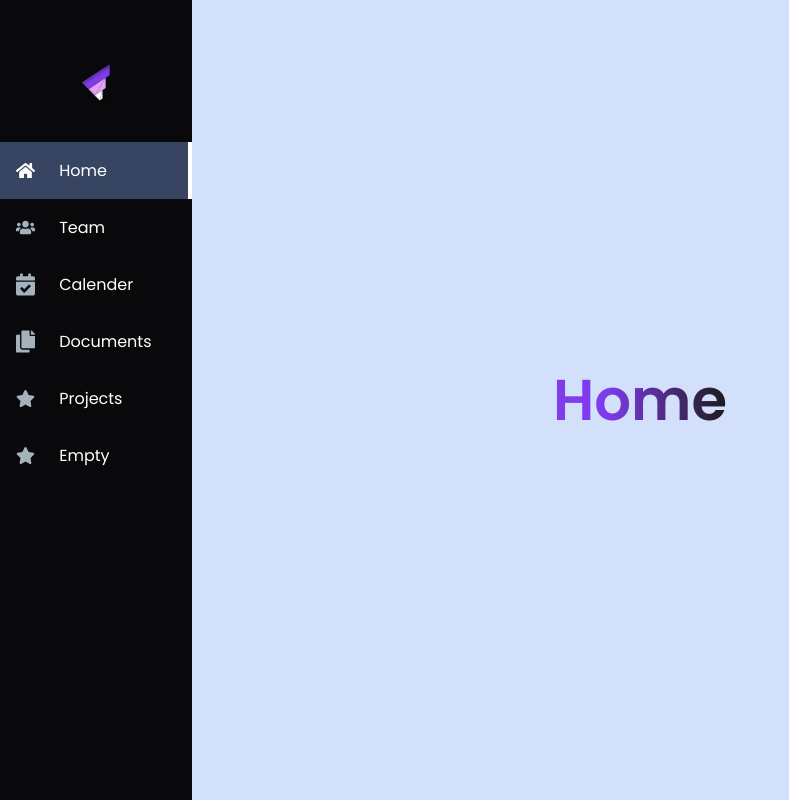
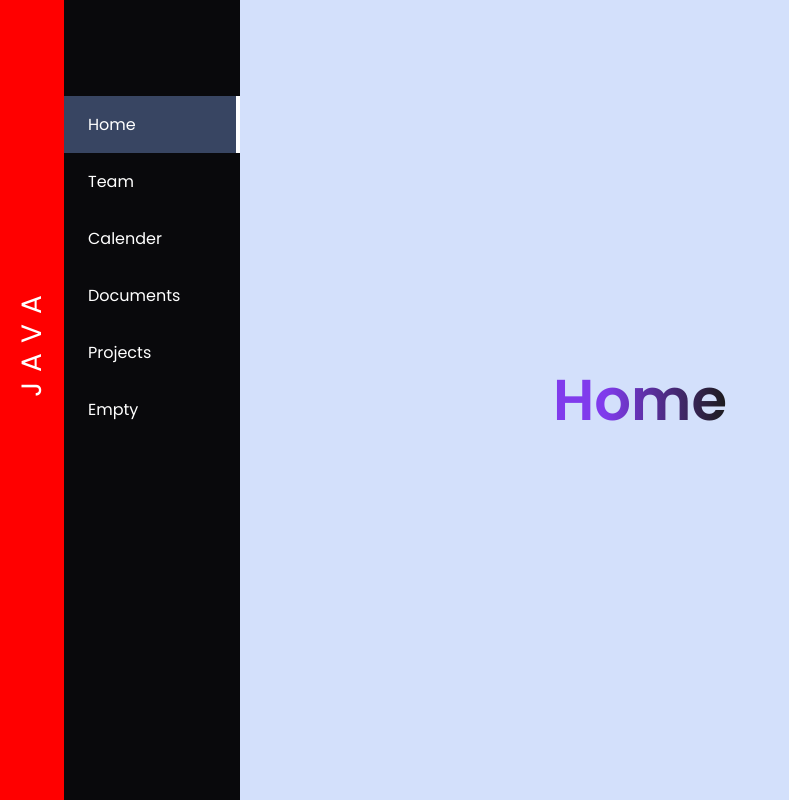
Before and after one commit to dhimankamal/sidebar, a React (Create React App) app: page / in a window 1280 px wide. Shown: the whole page, without its empty margins (0-789 px from the left). Built offline with nearby package versions, Linux system fonts and the light colour scheme.

Commit message:
29012022

```diff
--- a/src/Sidebar/index.js
+++ b/src/Sidebar/index.js
@@ -62,8 +62,7 @@ const Button = styled.button`
 `
 
 const SidebarContainer = styled.div`
-
-  background-color: var(--black);
+  background-color: red;
 
   height: 100vh;
 
@@ -71,12 +70,20 @@ const SidebarContainer = styled.div`
   flex-direction: column;
   align-items: center;
   justify-content: space-between;
-
+  width:4rem;
   position: relative;
   position: absolute;
   top: 0;
   z-index: -1;
+   padding-top:20rem;
+  p{
+    color:white;
+    transform: rotate(-90deg);
+    font-size:28px;
+    letter-spacing: 10px;
+    text-transform: uppercase;
 
+  }
 `
 
 const Logo = styled.div`
@@ -96,17 +103,17 @@ const SlickBar = styled.ul`
   flex-direction: column;
   align-items: center;
   background-color: var(--black);
-
-  padding: 2rem 0;
+  padding: 6rem 0 0 3rem;;
 
   position: absolute;
 
   left: 0;
 
-  width: ${props => (props.clicked ? '12rem' : '3.5rem')};
+  width: ${props => (props.clicked ? '15rem' : '3rem')};
   transition: all 0.5s ease;
-
+top:0;
   height: 100vh;
+  z-index: -1;
 `
 
 const Item = styled(NavLink)`
@@ -160,56 +167,48 @@ const Sidebar = () => {
   const updateDimensions = () => {
     const width = window.innerWidth
     setWindowWidth(width)
-    if(width < 998){
+    if (width < 998) {
       setClick()
-
-    }
-    else{
+    } else {
       setClick(true)
     }
-
   }
 
   console.log(width)
 
   return (
     <Container>
+      {width < 998 ? (
+        <Button clicked={click} onClick={() => handleClick()}>
+          Click
+        </Button>
+      ) : (
+        ''
+      )}
 
-      {(width<998)?<Button clicked={click} onClick={() => handleClick()}>
-        Click
-      </Button>:""}
-      {(!click && width<500)?"":<SidebarContainer >
       <SlickBar clicked={click}>
-          <Logo>
-            <img src={logo} alt='logo' />
-          </Logo>
         <Item exact activeClassName='active' to='/'>
-            <img src={Home} alt='Home' />
           <Text clicked={click}>Home</Text>
         </Item>
         <Item activeClassName='active' to='/team'>
-            <img src={Team} alt='Team' />
           <Text clicked={click}>Team</Text>
         </Item>
         <Item activeClassName='active' to='/calender'>
-            <img src={Calender} alt='Calender' />
           <Text clicked={click}>Calender</Text>
         </Item>
         <Item activeClassName='active' to='/documents'>
-            <img src={Documents} alt='Documents' />
           <Text clicked={click}>Documents</Text>
         </Item>
         <Item activeClassName='active' to='/projects'>
-            <img src={Projects} alt='Projects' />
           <Text clicked={click}>Projects</Text>
         </Item>
         <Item exact activeClassName='active' to='/empty'>
-            <img src={Projects} />
           <Text clicked={click}>Empty</Text>
         </Item>
       </SlickBar>
-      </SidebarContainer>}
-
+      <SidebarContainer>
+        <p> Java</p>
+      </SidebarContainer>
     </Container>
   )
 }
```
Lines whose indentation alone changed are shown as unchanged.
